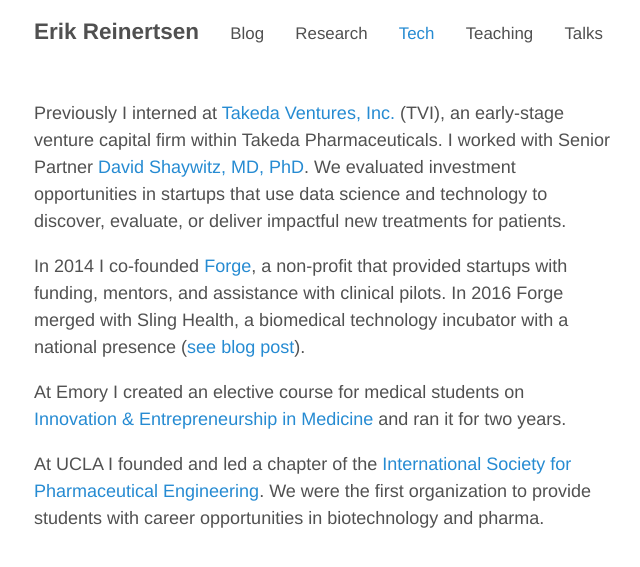
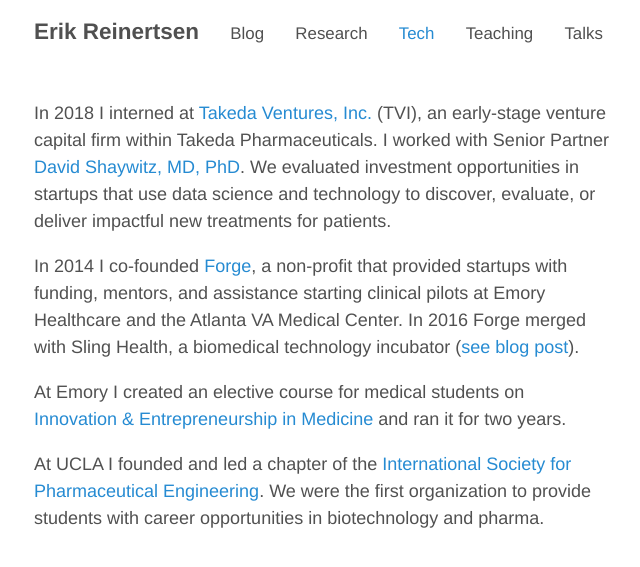
Before and after one commit to erikr/erikr.github.io, a Jekyll site: the page built from tech.md, in a window 1280 px wide. Shown: the top 567 px of the page, without its empty margins (318-958 px from the left). Built offline with Jekyll 4.4.1, drawn with Linux system fonts in a browser that asks for light colours; nearby versions of some CDN libraries; comment, search, counter and statistics services are not loaded.

Commit message:
revised tech

```diff
--- a/tech.md
+++ b/tech.md
@@ -4,9 +4,9 @@
 title: "Tech"
 ---
 
-Previously I interned at [Takeda Ventures, Inc.](http://takedaventures.com) (TVI), an early-stage venture capital firm within Takeda Pharmaceuticals. I worked with Senior Partner [David Shaywitz, MD, PhD](https://www.linkedin.com/in/david-shaywitz-md-phd-232a23e/). We evaluated investment opportunities in startups that use data science and technology to discover, evaluate, or deliver impactful new treatments for patients.
+In 2018 I interned at [Takeda Ventures, Inc.](http://takedaventures.com) (TVI), an early-stage venture capital firm within Takeda Pharmaceuticals. I worked with Senior Partner [David Shaywitz, MD, PhD](https://www.linkedin.com/in/david-shaywitz-md-phd-232a23e/). We evaluated investment opportunities in startups that use data science and technology to discover, evaluate, or deliver impactful new treatments for patients.
 
-In 2014 I co-founded [Forge](http://forgehealth.org), a non-profit that provided startups with funding, mentors, and assistance with clinical pilots. In 2016 Forge merged with Sling Health, a biomedical technology incubator with a national presence ([see blog post](http://erikreinertsen.com/forge-merger-sling-health/)).
+In 2014 I co-founded [Forge](http://forgehealth.org), a non-profit that provided startups with funding, mentors, and assistance starting clinical pilots at Emory Healthcare and the Atlanta VA Medical Center. In 2016 Forge merged with Sling Health, a biomedical technology incubator ([see blog post](http://erikreinertsen.com/forge-merger-sling-health/)).
 
 At Emory I created an elective course for medical students on [Innovation & Entrepreneurship in Medicine](http://erikreinertsen.com/papers/iemed.pdf) and ran it for two years.
 
```
Also changed, not shown: index.md (+2 -0 lines).
